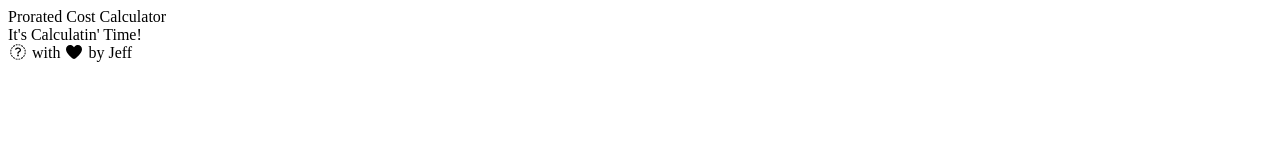
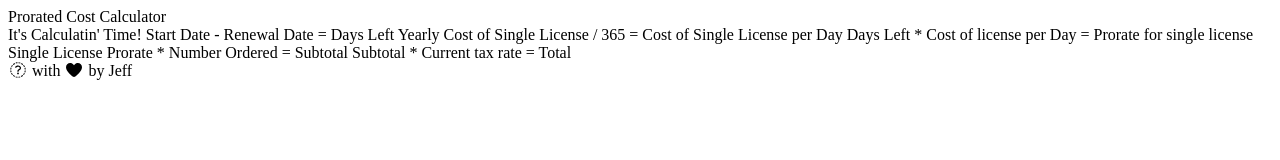
Before and after one commit to jeffinnes/prorate-cost-calculator, a plain HTML site: page index.html in a window 1280 px wide. Drawn offline with Linux system fonts and the light colour scheme.

Commit message:
Charted Logic

```diff
--- a/index.html
+++ b/index.html
@@ -13,6 +13,13 @@
 
   <div class="main">
     <span>It's Calculatin' Time!</span>
+
+    <span>Start Date - Renewal Date = Days Left</span>
+    <span>Yearly Cost of Single License / 365 = Cost of Single License per Day</span>
+    <span>Days Left * Cost of license per Day = Prorate for single license</span>
+    <span>Single License Prorate * Number Ordered = Subtotal</span>
+    <span>Subtotal * Current tax rate = Total</span>
+
   </div>
 
   <footer>
```
